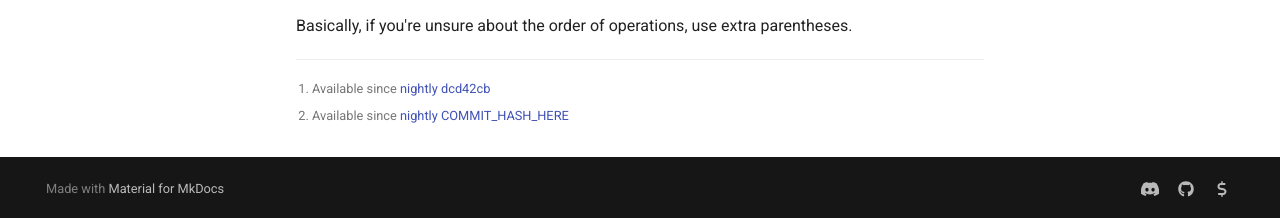
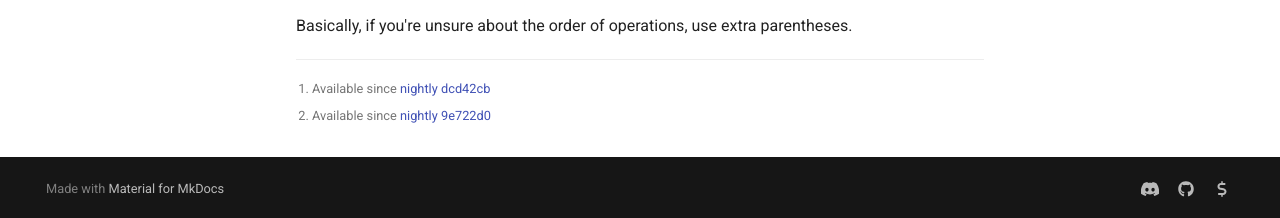
Before and after one commit to Chatterino/wiki, an MkDocs documentation site: the page built from docs/Filters.md, in a window 1280 px wide and 900 px high, scrolled down 4772 px. Shown: the part 679-897 px from the top of the window. Built offline with MkDocs 1.6.1 and Material for MkDocs 9.7.7, drawn with Linux system fonts in a browser that asks for light colours; comment, search, counter and statistics services are not loaded.

Commit message:
update filter URL

```diff
--- a/docs/Filters.md
+++ b/docs/Filters.md
@@ -151,7 +151,7 @@
 Basically, if you're unsure about the order of operations, use extra parentheses.
 
 [^1]: Available since [nightly][nightly] [dcd42cb](https://github.com/Chatterino/chatterino2/commit/dcd42cb28bde2efc17d9afa0e36d6f5f1d3971de)
-[^2]: Available since [nightly][nightly] [COMMIT_HASH_HERE](COMMIT_URL_HERE)
+[^2]: Available since [nightly][nightly] [9e722d0](https://github.com/Chatterino/chatterino2/commit/9e722d05e9c5ffc64cdfd1ccbc5d8c96875ba4c2)
 
 [nightly]: ../Help/#what-is-nightly-and-how-to-use-install-it
 [c0f4a410]: https://github.com/Chatterino/chatterino2/commit/c0f4a410fab95df6f22c921586d6ed10f2b6dc74
```
